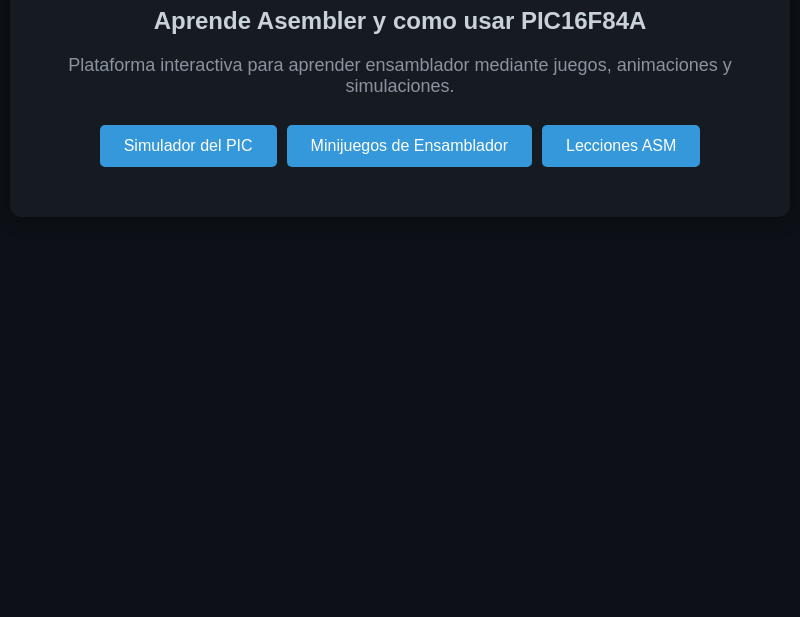
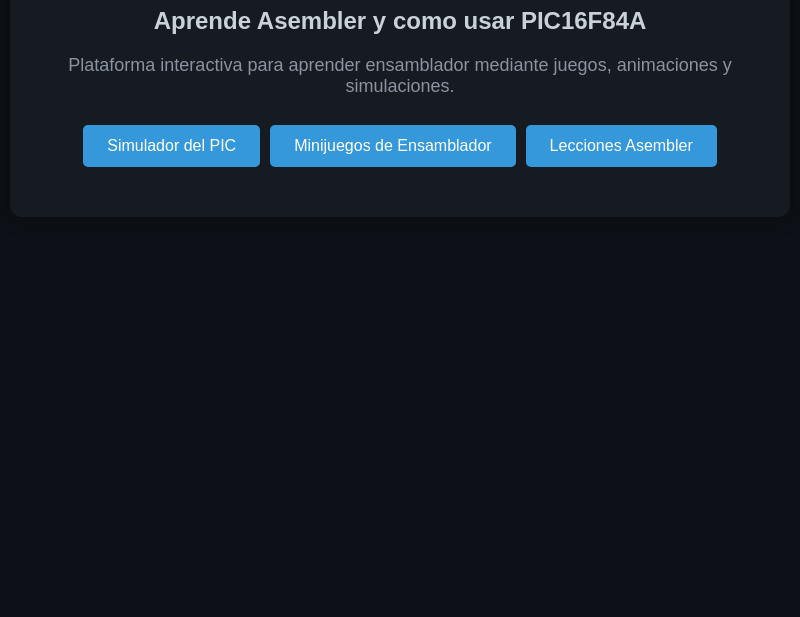
Before and after one commit to N4t0-tech/Proyect-ImAsambler, an Electron app: page src/iu/screens/index.html in a window 800 px wide. Shown: the part 183-800 px from the top of the page. Drawn offline with Linux system fonts and the light colour scheme.

Commit message:
corregi una palabra

```diff
--- a/src/iu/screens/index.html
+++ b/src/iu/screens/index.html
@@ -16,7 +16,7 @@
             <ul class="nav-buttons">
             <li><button onclick="simulador()">Simulador del PIC</button></li>
             <li><button onclick="minijuego()">Minijuegos de Ensamblador</button></li>
-            <li><button onclick="lecciones()">Lecciones ASM</button></li>
+            <li><button onclick="lecciones()">Lecciones Asembler</button></li>
             </ul>
         </nav>
         <!-- <button id="startBtn">Comenzar</button>
```
